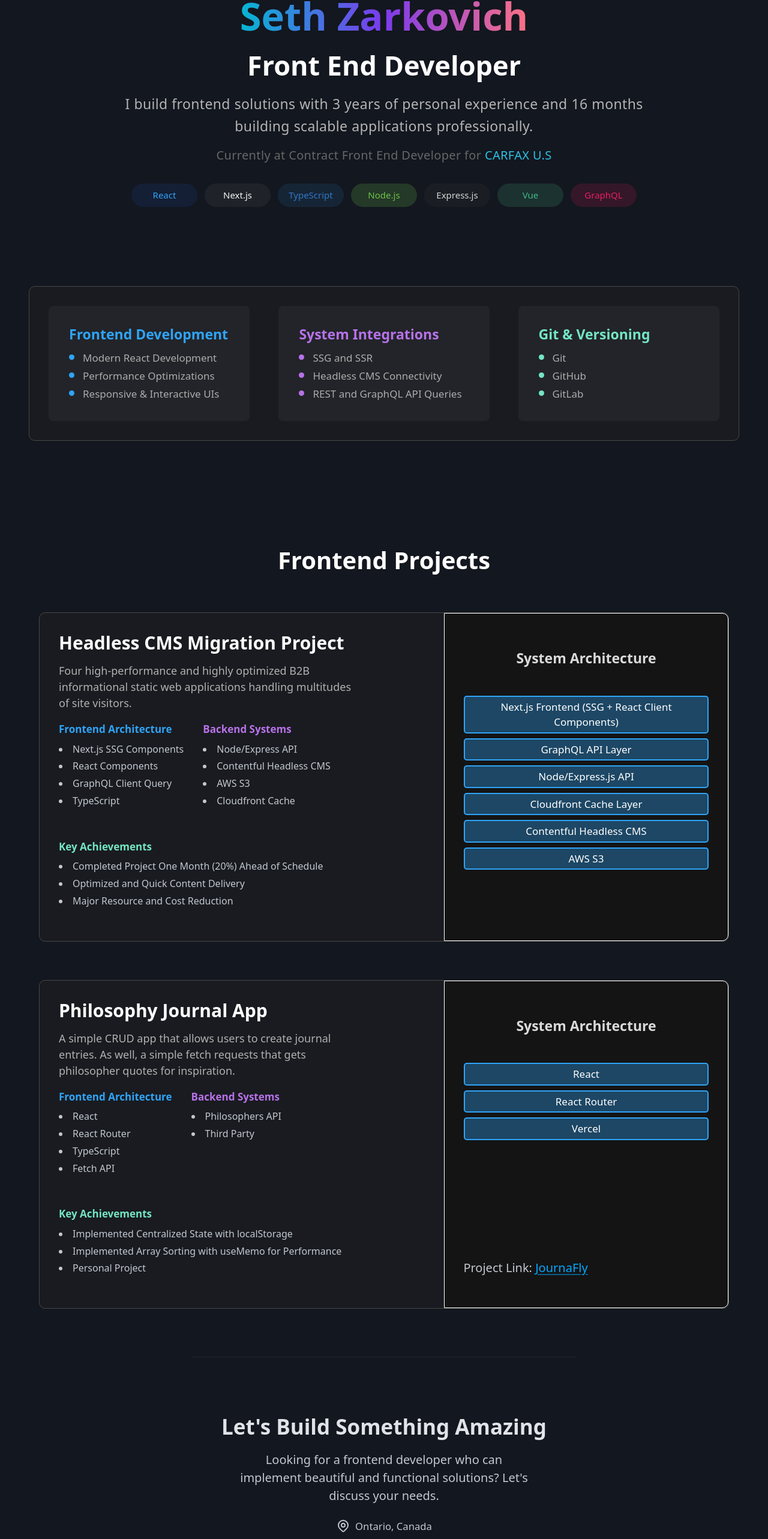
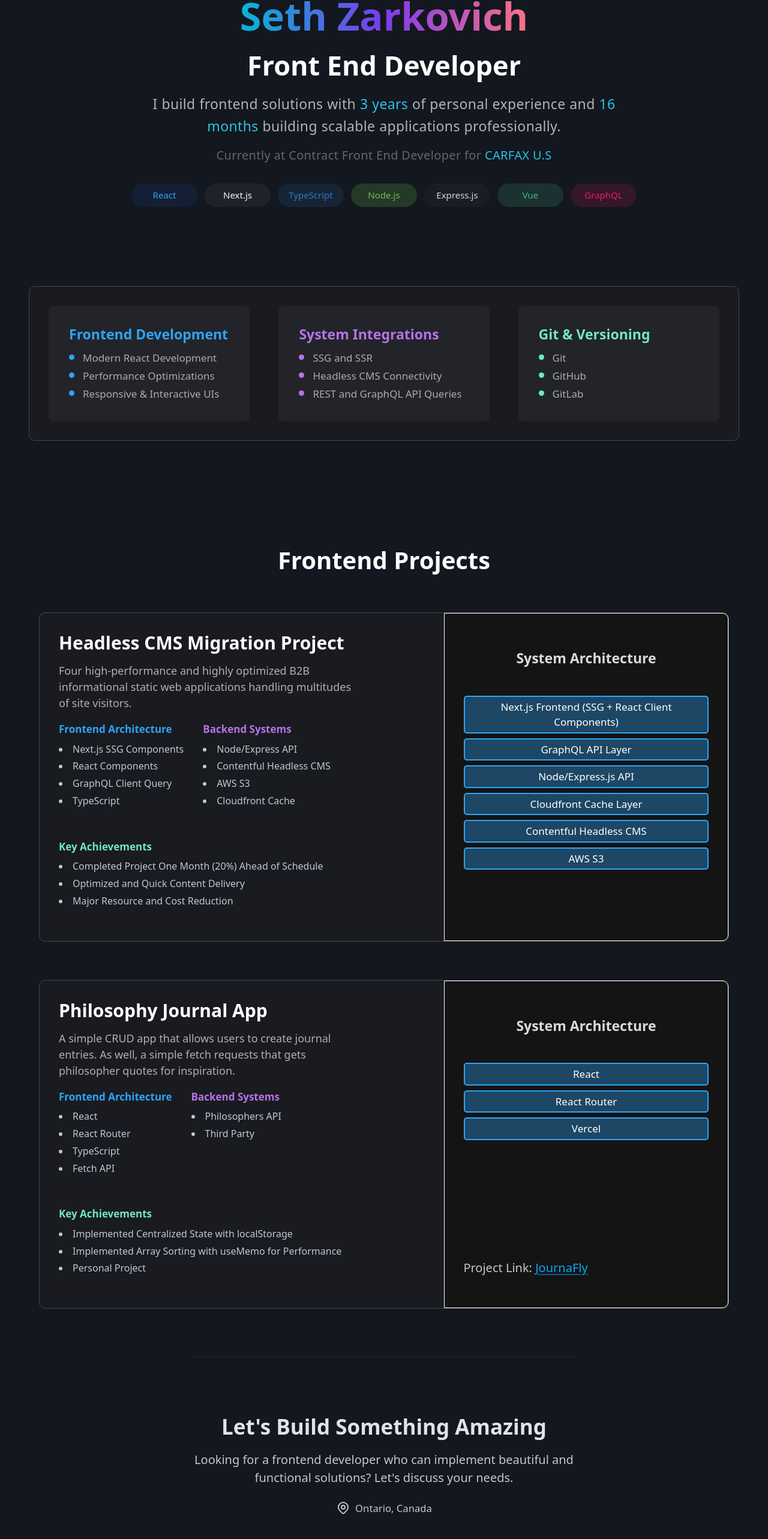
Before and after one commit to SethZarko/resume, a React (Vite) app in the folder client/: page / in a window 1280 px wide. Shown: the part 138-2704 px from the top of the page at 60% size. Built offline with nearby package versions, Linux system fonts and the light colour scheme.

Commit message:
Minor Style Changes to Hero and Contact Form (#19)

```diff
--- a/client/src/components/ContactForm/ContactForm.module.scss
+++ b/client/src/components/ContactForm/ContactForm.module.scss
@@ -12,17 +12,29 @@
   padding: 16px;
   margin-top: 80px;
 
-  p {
+  h2 {
     width: 100%;
-    @media (min-width: 425px) {
-      width: 80%;
-    }
-    @media (min-width: 1024px) {
-      width: 50%;
+    font-size: 1.45rem;
+
+    @media (min-width: 375px) {
+      white-space: nowrap;
     }
 
-    @media (min-width: 1200px) {
-      width: 40%;
+    @media (min-width: 425px) {
+      font-size: 1.5rem;
+    }
+
+    @media (min-width: 768px) {
+      font-size: 1.75rem;
+    }
+  }
+
+  p {
+    width: 90%;
+
+    @media (min-width: 768px) {
+      width: 75%;
+      max-width: 650px;
     }
   }
 
--- a/client/src/components/HeroInfo/HeroInfo.module.scss
+++ b/client/src/components/HeroInfo/HeroInfo.module.scss
@@ -43,21 +43,14 @@
     }
 
     @media (min-width: 1024px) {
-      width: 75%;
-    }
-
-    @media (min-width: 1440px) {
-      width: 55%;
+      width: 70%;
+      max-width: 800px;
     }
   }
 
   p {
     color: rgb(103, 103, 103);
     letter-spacing: 0.35px;
-
-    span {
-      color: rgb(43, 194, 228);
-    }
   }
 
   .iconContainer {
@@ -71,6 +64,10 @@
     max-width: 1000px;
   }
 
+  span {
+    color: rgb(43, 194, 228);
+  }
+
   @media (min-width: 768px) {
     padding: 64px 32px;
   }
--- a/client/src/components/HeroInfo/HeroInfo.tsx
+++ b/client/src/components/HeroInfo/HeroInfo.tsx
@@ -39,11 +39,11 @@ export const HeroInfo: React.FC = (): React.ReactNode => {
           <h1>Seth Zarkovich</h1>
           <h2>Front End Developer</h2>
           <h3>
-            I build frontend solutions with {personalYears} years of personal
+            I build frontend solutions with <span>{personalYears} years</span> of personal
             experience and{" "}
-            {professionalYears < 1
+            <span>{professionalYears < 1
               ? `${professionalMonths} months`
-              :  professionalYears <= 1 ? `${professionalYears} year` : `${professionalYears} years`}{" "}
+              :  professionalYears <= 1 ? `${professionalYears} year` : `${professionalYears} years`}</span>{" "}
             building scalable applications professionally.
           </h3>
           <p>
```
